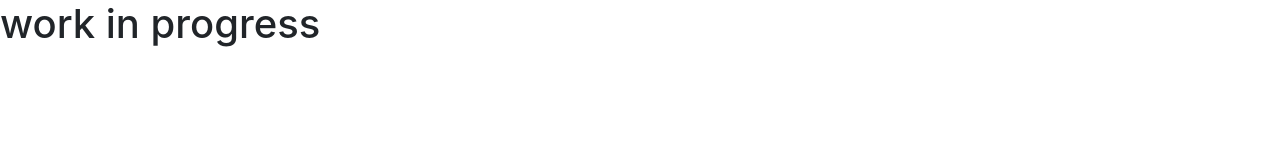
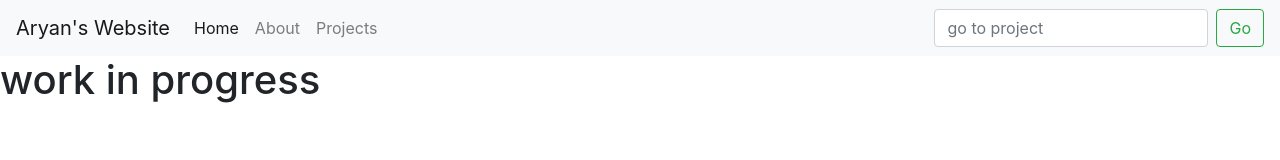
Before and after one commit to ac2302/aryans-website, a plain HTML site: page index.html in a window 1280 px wide. Drawn offline with nearby package versions, Linux system fonts and the light colour scheme.

Commit message:
add navbar

```diff
--- a/index.html
+++ b/index.html
@@ -13,6 +13,53 @@
 		/>
 	</head>
 	<body>
+		<!-- navbar -->
+		<nav class="navbar navbar-expand-lg navbar-light bg-light">
+			<a class="navbar-brand" href="#">Aryan's Website</a>
+			<button
+				class="navbar-toggler"
+				type="button"
+				data-toggle="collapse"
+				data-target="#navbarSupportedContent"
+				aria-controls="navbarSupportedContent"
+				aria-expanded="false"
+				aria-label="Toggle navigation"
+			>
+				<span class="navbar-toggler-icon"></span>
+			</button>
+
+			<div class="collapse navbar-collapse" id="navbarSupportedContent">
+				<ul class="navbar-nav mr-auto">
+					<li class="nav-item active">
+						<a class="nav-link" href="/"
+							>Home <span class="sr-only">(current)</span></a
+						>
+					</li>
+					<li class="nav-item">
+						<a class="nav-link" href="/about">About</a>
+					</li>
+					<li class="nav-item">
+						<a class="nav-link" href="/projects">Projects</a>
+					</li>
+				</ul>
+				<form class="form-inline my-2 my-lg-0">
+					<input
+						class="form-control mr-sm-2"
+						type="search"
+						placeholder="go to project"
+						aria-label="Search"
+					/>
+					<button
+						class="btn btn-outline-success my-2 my-sm-0"
+						type="submit"
+					>
+						Go
+					</button>
+				</form>
+			</div>
+		</nav>
+
+		<!-- content -->
 		<h1>work in progress</h1>
 
 		<!-- bootstrap js -->
```
Lines whose indentation alone changed are shown as unchanged.
